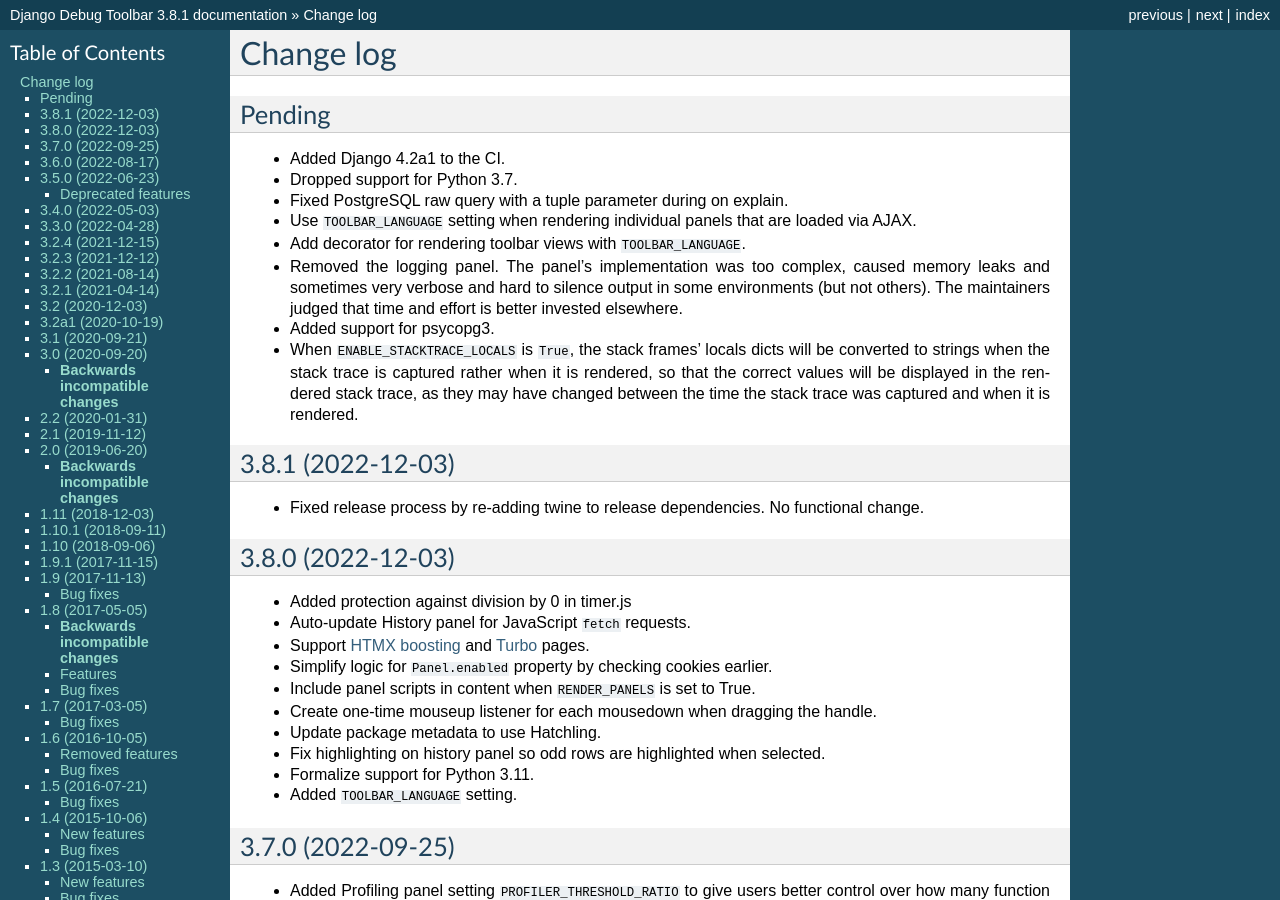
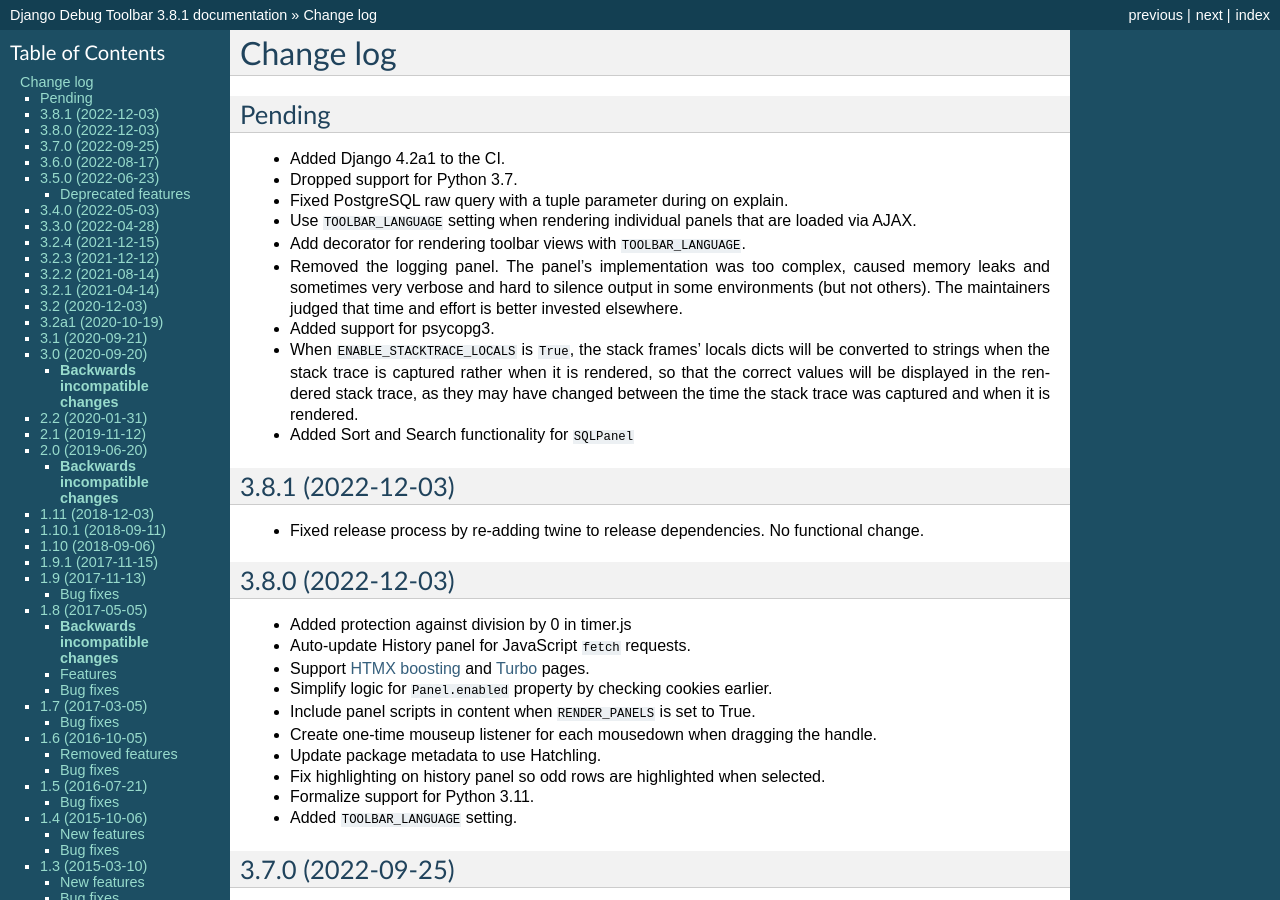
Before and after one commit to jazzband/django-debug-toolbar, a Sphinx documentation site: the page built from docs/changes.rst, in a window 1280 px wide and 900 px high. Built offline with Sphinx 7.4.7, drawn with Linux system fonts in a browser that asks for light colours.

Commit message:
Added `changes.rst`

```diff
--- a/docs/changes.rst
+++ b/docs/changes.rst
@@ -20,6 +20,7 @@
   is rendered, so that the correct values will be displayed in the rendered
   stack trace, as they may have changed between the time the stack trace was
   captured and when it is rendered.
+* Added Sort and Search functionality for ``SQLPanel``
 
 3.8.1 (2022-12-03)
 ------------------
```
